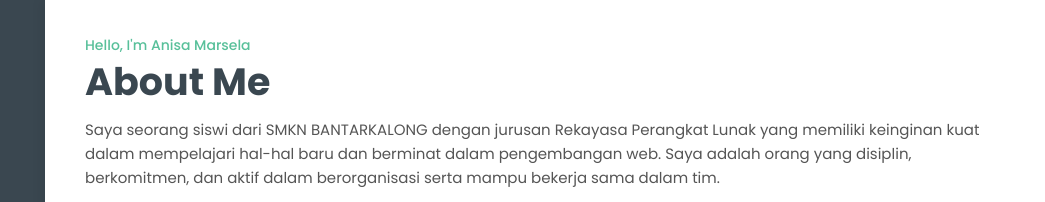
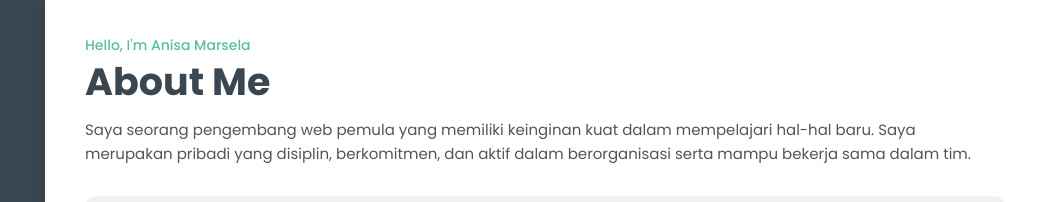
Before and after one commit to AnisaMarsela/CVAnisaMarsela, a plain HTML site: page index.html in a window 1280 px wide. Shown: the top 202 px of the page, 235-1280 px from the left. Drawn offline with Linux system fonts and the light colour scheme.

Commit message:
Revise introduction and remove education timeline
Updated personal introduction and removed an education entry.

```diff
--- a/index.html
+++ b/index.html
@@ -793,11 +793,10 @@
               <h3>Hello, I'm Anisa Marsela</h3>
               <h1>About Me</h1>
               <p>
-                Saya seorang siswi dari SMKN BANTARKALONG dengan jurusan
-                Rekayasa Perangkat Lunak yang memiliki keinginan kuat dalam
-                mempelajari hal-hal baru dan berminat dalam pengembangan web.
-                Saya adalah orang yang disiplin, berkomitmen, dan aktif dalam
-                berorganisasi serta mampu bekerja sama dalam tim.
+                Saya seorang pengembang web pemula yang memiliki
+                keinginan kuat dalam mempelajari hal-hal baru.
+                Saya merupakan pribadi yang disiplin, berkomitmen,
+                dan aktif dalam berorganisasi serta mampu bekerja sama dalam tim.
               </p>
 
               <div class="hero-intro">
@@ -913,10 +912,6 @@
             <div class="timeline-item">
               <h4>2020 - 2023</h4>
               <h5>SMPN SATU ATAP 1 SODONGHILIR</h5>
-            </div>
-            <div class="timeline-item">
-              <h4>2014 - 2020</h4>
-              <h5>SDN KEBUN BUNGA 9 BANJARMASIN</h5>
             </div>
           </div>
         </div>
```
